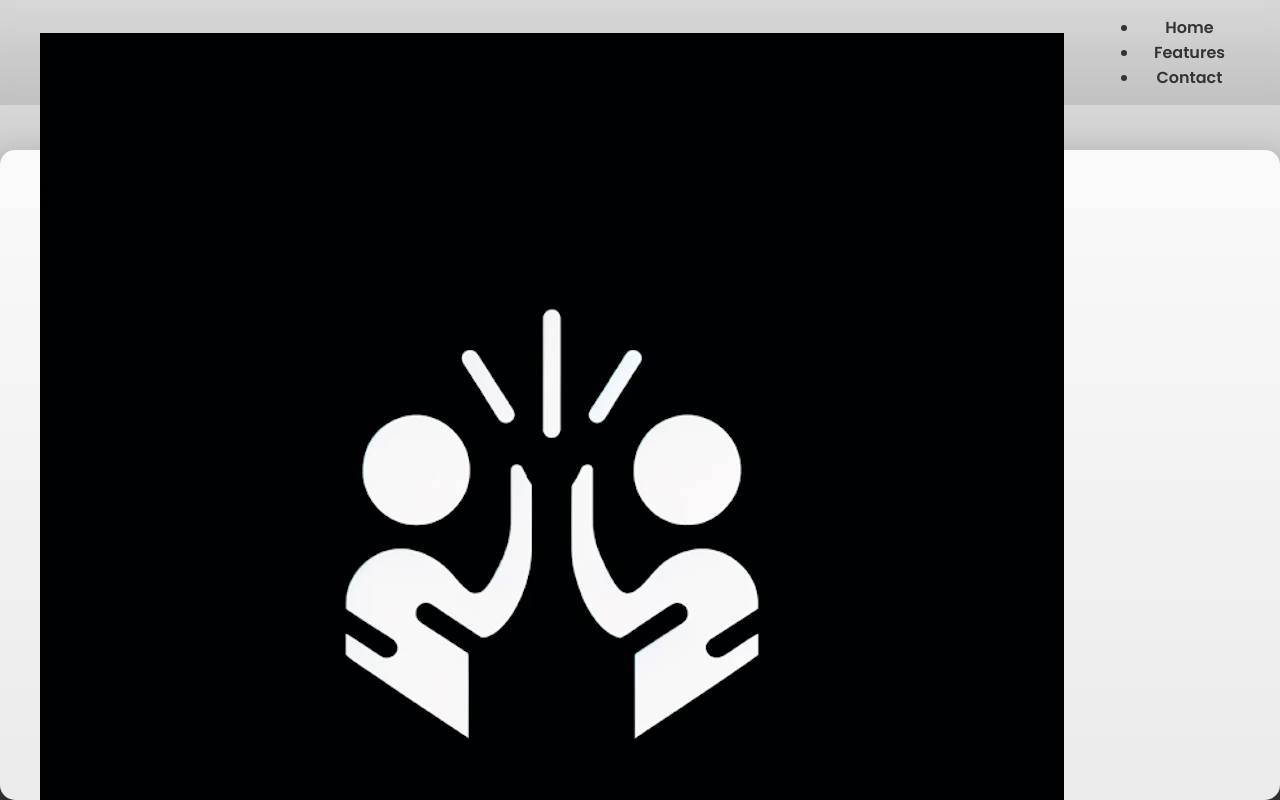
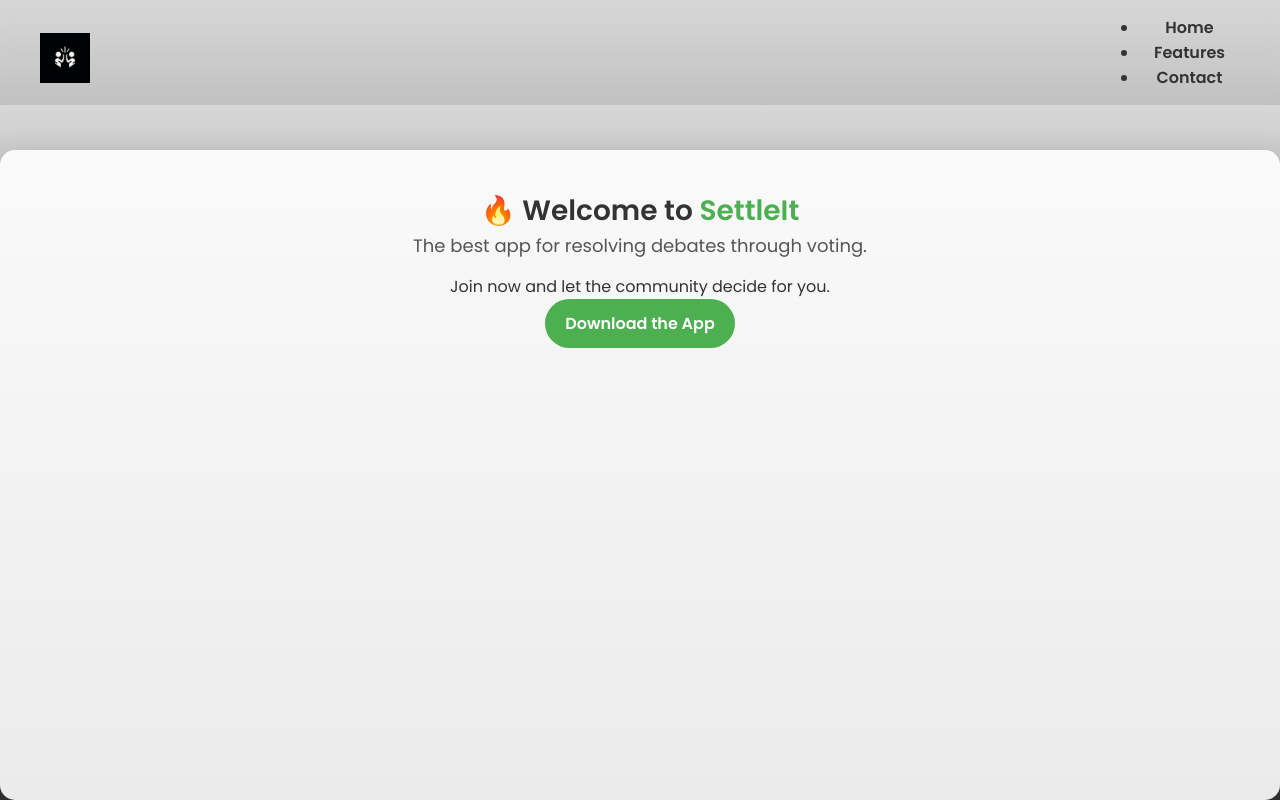
Before and after one commit to Lilru-tech/settleit-auth, a plain HTML site: page index.html in a window 1280 px wide. Drawn offline with Linux system fonts and the light colour scheme.

```diff
--- a/css/styles.css
+++ b/css/styles.css
@@ -43,6 +43,13 @@
 .logo {
     width: 40px;
     height: 40px;
+}
+
+/* ✅ Ajuste del logo en el header */
+.logo img {
+    width: 50px; /* Ajusta el tamaño del logo */
+    height: auto;
+    display: block;
 }
 
 nav a {
```
